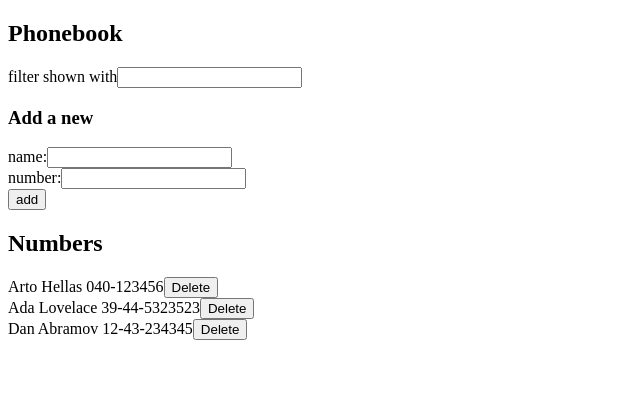
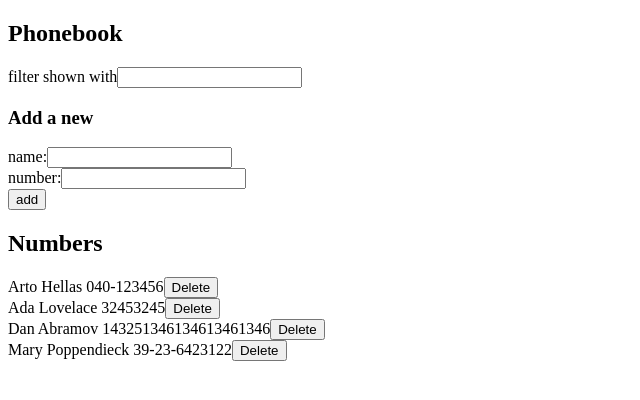
Before and after one commit to nilsys/fullstack2020, a React (Create React App) app in the folder part2/phonebook/: page / in a window 1280 px wide. Shown: the top 400 px of the page, without its empty margins (0-640 px from the left). Built offline with nearby package versions, Linux system fonts and the light colour scheme; data requests are answered from the project's data file.

Commit message:
2.18 done, damn i'm making some bubblegum things but this is how we learn

```diff
--- a/part2/phonebook/db.json
+++ b/part2/phonebook/db.json
@@ -7,13 +7,18 @@
     },
     {
       "name": "Ada Lovelace",
-      "number": "39-44-5323523",
+      "number": "32453245",
       "id": 2
     },
     {
       "name": "Dan Abramov",
-      "number": "12-43-234345",
+      "number": "143251346134613461346",
       "id": 3
+    },
+    {
+      "name": "Mary Poppendieck",
+      "number": "39-23-6423122",
+      "id": 4
     }
   ]
 }
--- a/part2/phonebook/src/App.js
+++ b/part2/phonebook/src/App.js
@@ -36,8 +36,11 @@ const App = () => {
     const handleSubmit = (event) => {
         event.preventDefault()
 
-        if (persons.some((person) => {return person.name === newName})) {
-            alert(`${newName} is already added to phonebook`)
+        if (persons.some((person) => {return (person.name === newName) })) {
+            if (window.confirm(`${newName} is already added to phonebook, replace the old number with a new one?`)) {
+                const person = persons.find(n => n.name === newName)
+                handleUpdateNumber(newNumber, person.id)
+            }
         } else {
             const newPerson = {"name": newName, "number": newNumber}
             NumberService
@@ -56,6 +59,18 @@ const App = () => {
             NumberService.deleteNumber(id)
             setUpdate(true)
         }
+    }
+
+    const handleUpdateNumber = (newNumber, id) => {
+        const person = persons.find(n => n.id === id)
+        person.number = newNumber
+        NumberService
+        .updateNumbers(person, id)
+        setNewName("")
+        setNewNumber("")
+        // This is pretty bubblegum but got dammit i dont know
+        // what else to do !!
+        setUpdate(true)
     }
 
 
--- a/part2/phonebook/src/services/Numbers.js
+++ b/part2/phonebook/src/services/Numbers.js
@@ -12,9 +12,14 @@ const create = (newNumber) => {
 }
 
 // bubblegum
-const deleteNumber = (numberToDelete) => {
-    const req =  axios.delete(`${baseUrl}/${numberToDelete}`, getNumbers)
+const deleteNumber = (id) => {
+    const req =  axios.delete(`${baseUrl}/${id}`)
     return req.then(resp => resp.data)
 }
 
-export default {getNumbers, create, deleteNumber}
+const updateNumbers = (newNumber, id) => {
+    const req = axios.put(`${baseUrl}/${id}`, newNumber)
+    return req.then(resp => resp)
+}
+
+export default {getNumbers, create, deleteNumber, updateNumbers}
```
